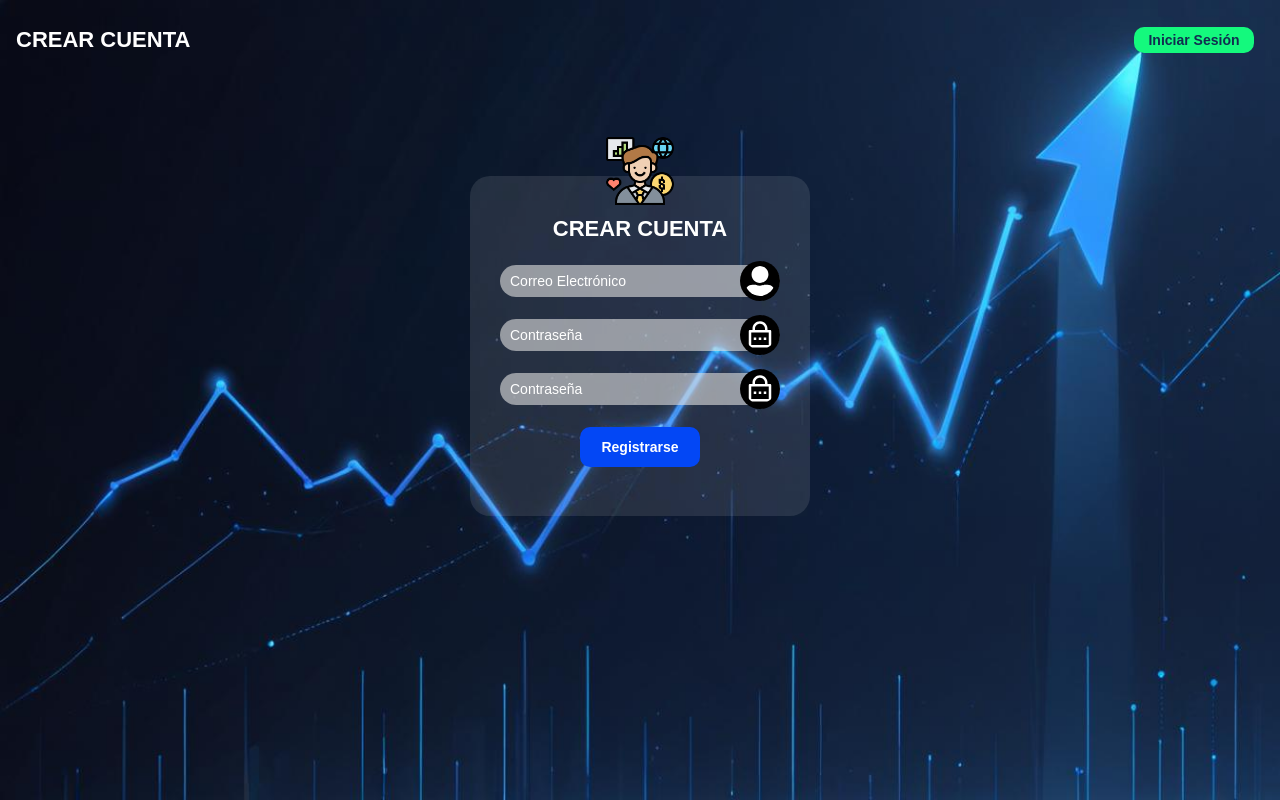
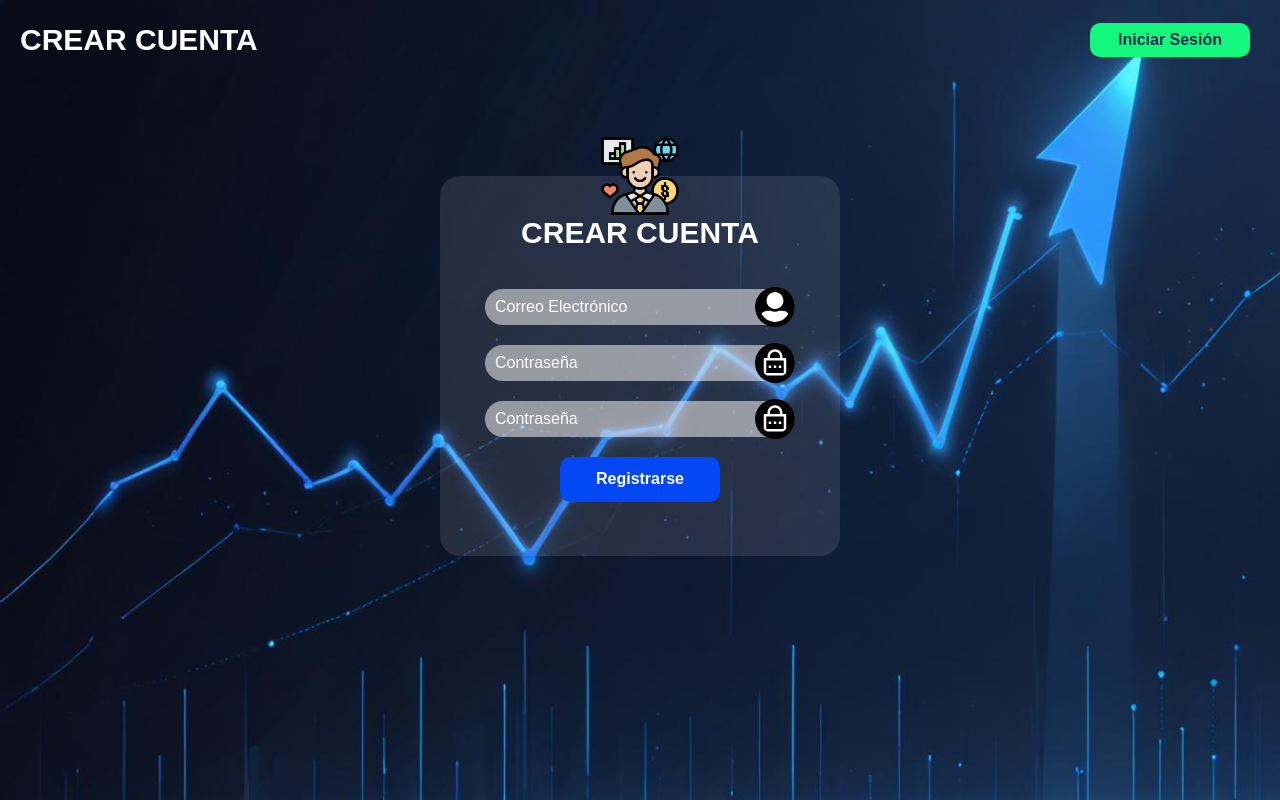
Before and after one commit to YakerHuertas26/Gestion_de_Gastos, a React (Vite) app: page /Crear_cuenta in a window 1280 px wide. Built offline with nearby package versions, Linux system fonts and the light colour scheme; no server answers; what webfontloader would draw is missing.

Commit message:
rediseñando estilos

```diff
--- a/src/Routes/Rutes.jsx
+++ b/src/Routes/Rutes.jsx
@@ -18,8 +18,6 @@ const Rutes = () => {
             setUser(usuario)
         });
     },[])
-    console.log(user);
-
 
     return (
 
--- a/src/Styles/BotonRegresar.jsx
+++ b/src/Styles/BotonRegresar.jsx
@@ -3,15 +3,15 @@ import styled from 'styled-components';
 const BtnRegresar = styled.button`
   text-align: center;
   border: none;
-  border-radius: 30%;
+  border-radius: 40%;
   cursor: pointer;
   display: flex;
   background: #0347F5;
   flex-direction: column;
   justify-content: center;
   align-items: center;
-  width: 3.2rem;
-  height: 3.2rem;
+  width: 4rem;
+  height: 4.5rem;
 
 
   .icon{
--- a/src/Styles/Botones.jsx
+++ b/src/Styles/Botones.jsx
@@ -8,9 +8,9 @@ const Botton = styled(NavLink)`
       border: none;
       border-radius: 1rem;
       height: 100%;
-      max-height: 4rem;
-      width: ${props=> props.$icono ? '14rem' : '12rem'};
-      font-size: 1.4rem;
+      max-height: 4.5rem;
+      width: ${props=> props.$icono ? '16rem' : '16rem'};
+      font-size: 1.6rem;
       font-weight: 700;
       cursor: pointer;
       display: inline-flex;
--- a/src/Styles/FormularioStyled.jsx
+++ b/src/Styles/FormularioStyled.jsx
@@ -2,8 +2,8 @@ import styled from 'styled-components';
 
 const ContenedorFomulario = styled.div`
     /* border: solid 2px red; */
-    width: 34rem;
-    height: 34rem;
+    width: 40rem;
+    height: 38rem;
     margin: 0 auto;
     border-radius: 2rem;
     background: rgba(255, 255, 255, 0.1);
@@ -20,8 +20,8 @@ const ContenedorFomulario = styled.div`
     }
 `;
 const IconoEncabezado = styled.img`
-  width: 7rem;
-  height: 7rem;
+  width: 8rem;
+  height: 8rem;
   position: absolute;
   top: -40px;
 
@@ -29,13 +29,13 @@ const IconoEncabezado = styled.img`
 
 const Formulario = styled.form`
    /* border: solid 2px green; */
-   width: 29rem;
-   height: 25rem;
-   margin-top: 1rem;
+   width: 80%;
+   height: 30rem;
+   margin-top: 0.5rem;
    display: flex;
    flex-direction: column;
    padding: 0.5rem;
-   gap: 2.2rem;
+   gap: 2rem;
    justify-content: center;
    align-items: center;
 
@@ -46,7 +46,7 @@ const CoteienerInputandError= styled.div`
   flex-direction: column;
   span{
     color: red;
-    font-size: 1.1rem;
+    font-size: 1.3rem;
     margin-left: 1rem;
     font-weight: 400;
 
@@ -58,7 +58,7 @@ const ContentInput = styled.div`
   display: flex;
   align-items: center;
   justify-content: space-between;
-  height: 3.2rem;
+  height: 3.6rem;
   background: rgba(225,225,225, 0.6);
   position:relative;
   border-radius: 40rem;
@@ -94,7 +94,7 @@ const InputStyled = styled.input`
   background: transparent;
   color: #000;
   font-weight: 700;
-  font-size: 1.4rem;
+  font-size: 1.6rem;
   margin-left: 1rem;
   &::placeholder{
     color: #fff;
--- a/src/Styles/HeaderStyled.jsx
+++ b/src/Styles/HeaderStyled.jsx
@@ -2,12 +2,11 @@ import styled from 'styled-components';
 
 const HeaderStyled = styled.div`
     width: 100%;
-    padding: 1.6rem ;
+    padding: 2rem ;
     display: flex;
     justify-content: space-between;
     align-items: center;
     height: 10vh;
-
 
     @media(max-width: 500px){ /* 950px */
         justify-content: space-between;
@@ -38,7 +37,7 @@ const ConteinerHeard = styled.div`
 `;
 const TituloStyled = styled.h2`
   text-transform: uppercase;
-  font-size: 2.2rem;
+  font-size: 3rem;
   @media(max-width: 500px) {
     font-size: 1.8rem;
 
@@ -51,6 +50,7 @@ const ContentButonStyled = styled.div`
     display: flex;
     justify-content: space-around;
     align-items: center;
+
 `;
 
 
--- a/src/index.css
+++ b/src/index.css
@@ -9,7 +9,7 @@
 body {
   background-color:#112C50 ;
   /* height: 100vh; */
-  font-size: 1.6rem;
+  font-size: 1.8rem;
   color: #fff;
   display: flex;
   justify-content: center;
```
